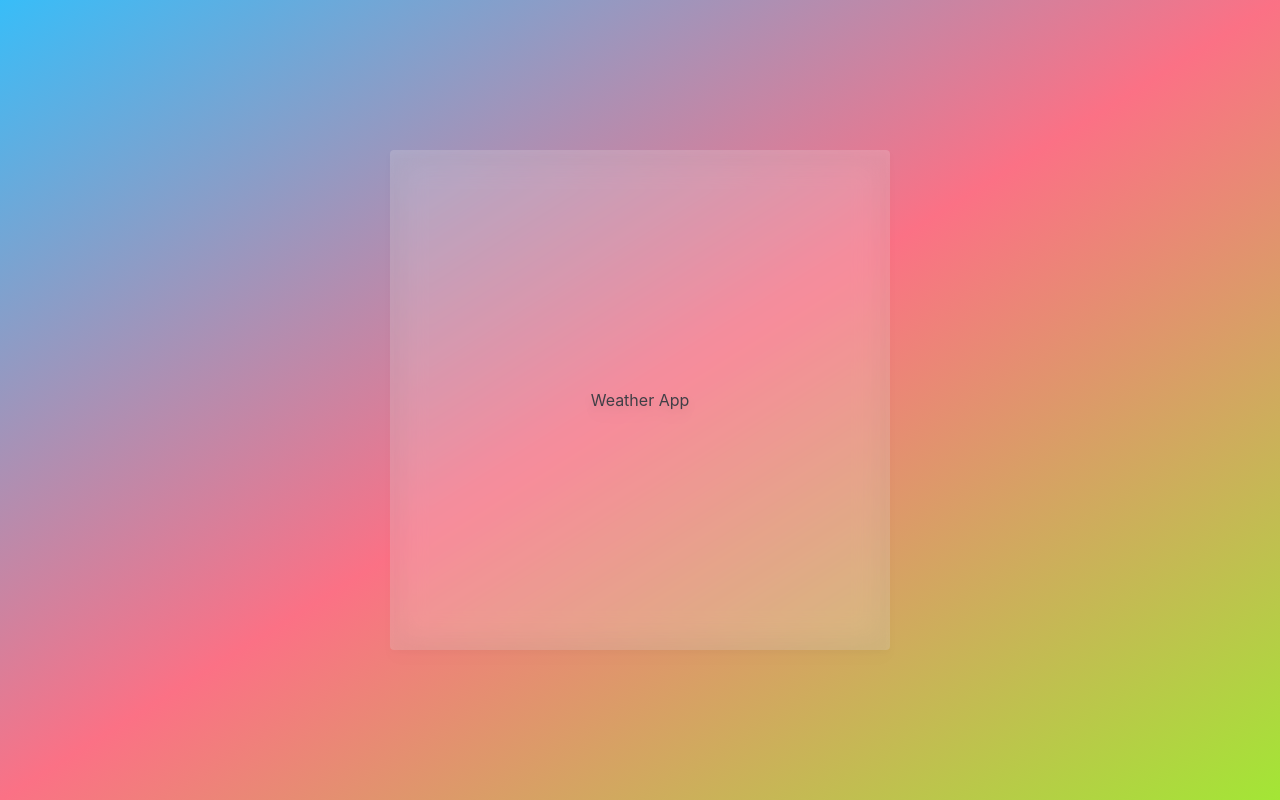
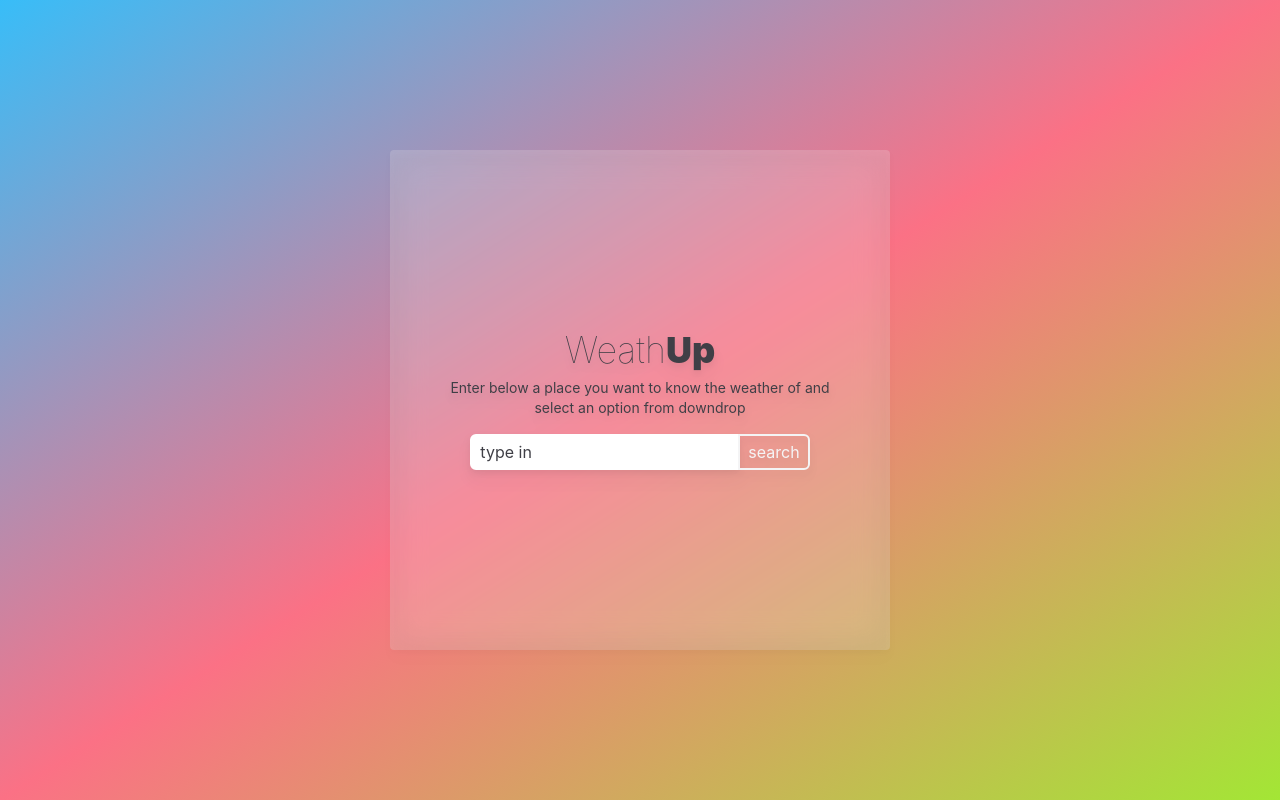
Before and after one commit to ivan-chukhalo/weather-app, a React (Create React App) app: page / in a window 1280 px wide. Built offline with nearby package versions, Linux system fonts and the light colour scheme.

Commit message:
feat: accomplish creating initial page block

```diff
--- a/src/App.tsx
+++ b/src/App.tsx
@@ -2,7 +2,23 @@
   return (
     <main className="flex justify-center items-center bg-gradient-to-br from-sky-400 via-rose-400 to-lime-400 h-[100vh] w-full">
       <section className="w-full md:max-w-[500px] p-4 flex flex-col text-center items-center justify-center md:px-10 lg:-24 h-full lg:h-[500px] bg-white bg-opacity-20 backdrop-blur-lg drop-shadow-lg rounded text-zinc-700">
-        Weather App
+        <h1 className="text-4xl font-thin">
+          Weath<span className="font-black">Up</span>
+        </h1>
+        <p className="text-sm mt-2">
+          Enter below a place you want to know the weather of and select an
+          option from downdrop
+        </p>
+        <div className="flex mt-10 md:mt-4">
+          <input
+            type="text"
+            value={'type in'}
+            className="px-2 py-1 rounded-l-md border-2 border-white"
+          />
+          <button className="rounded-r-md border-2 border-zinc-100 hover:border-zinc-500 hover:text-zinc-500 text-zinc-100 px-2 py-1 cursor-pointer">
+            search
+          </button>
+        </div>
       </section>
     </main>
   )
```
